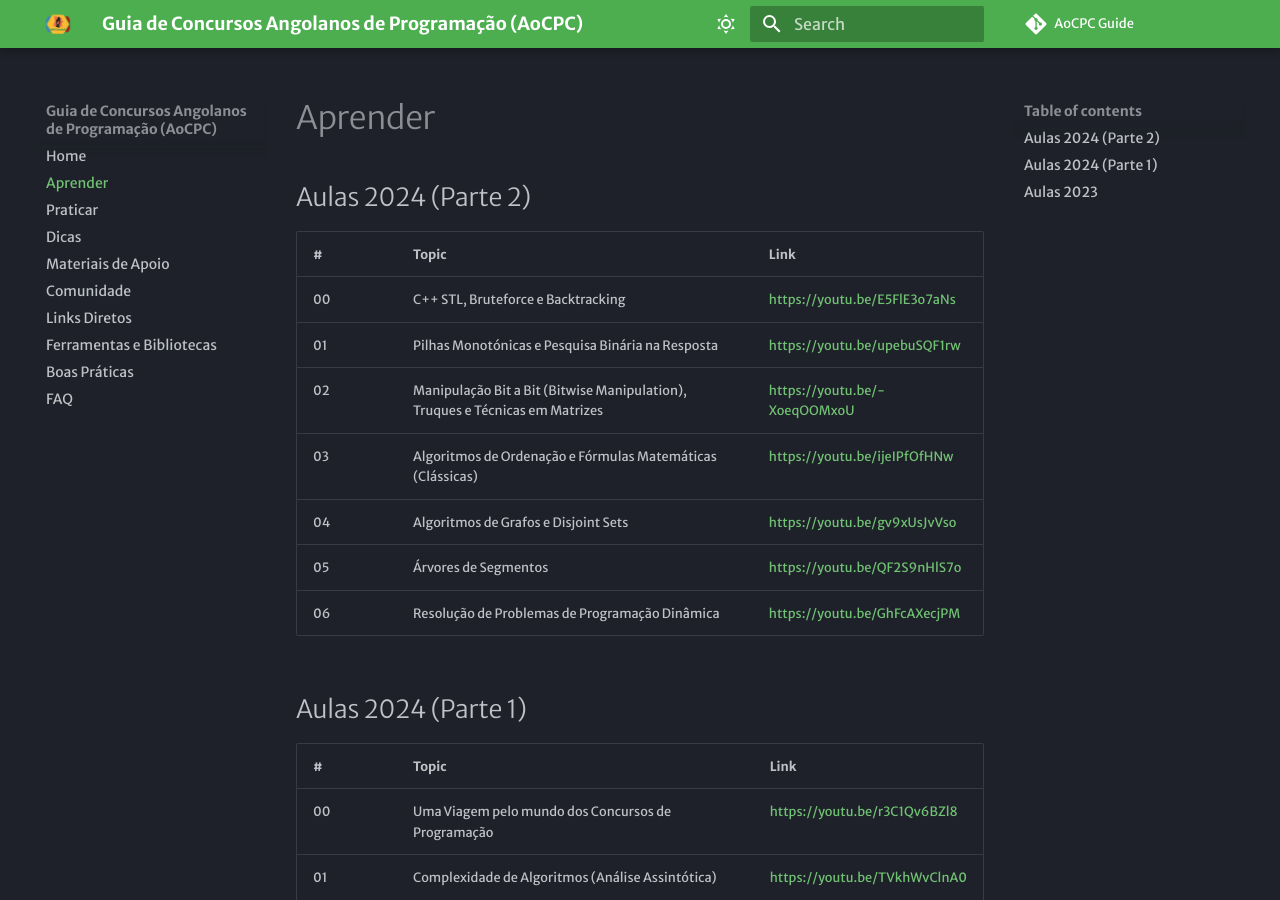
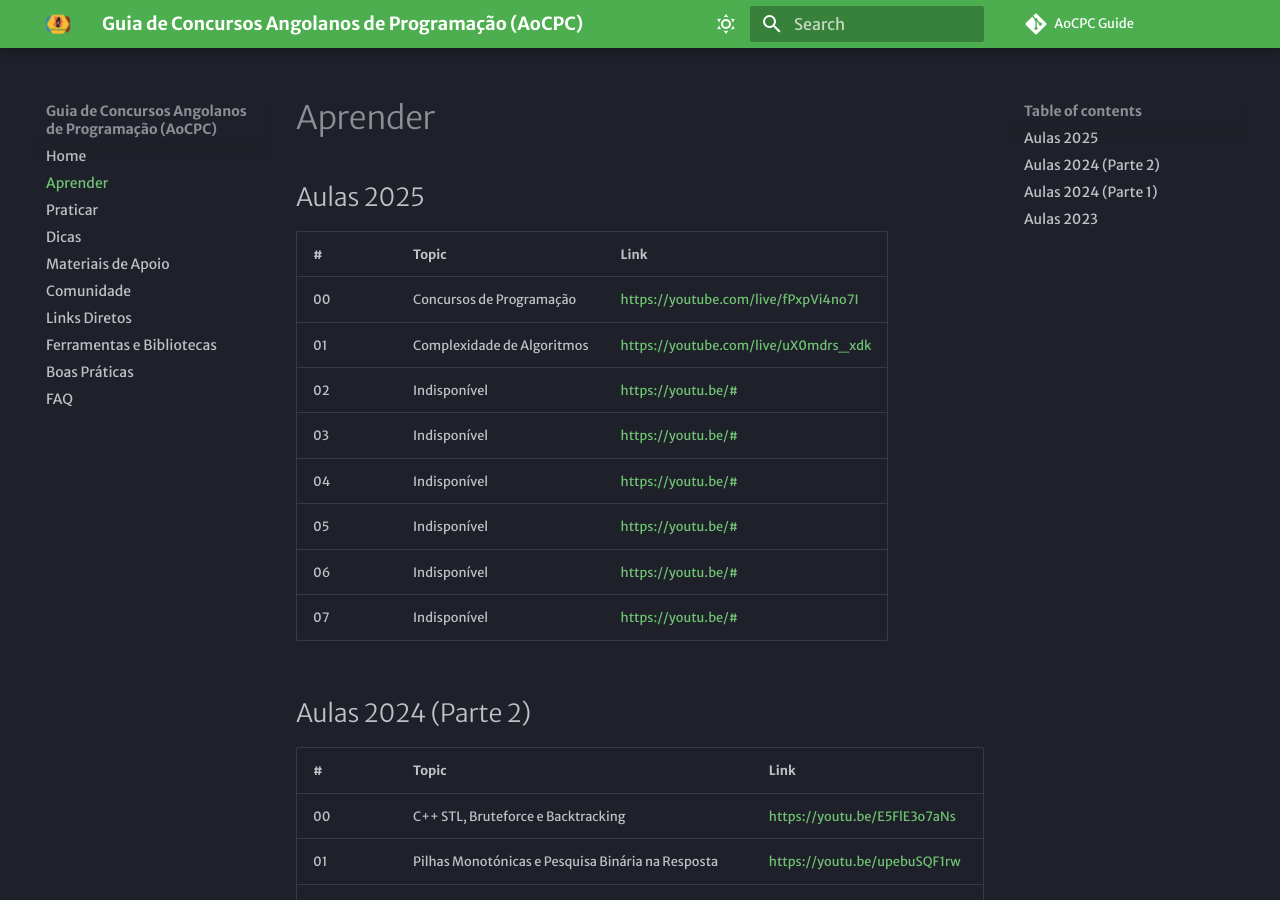
Before and after one commit to aocpc-community/aocpc-guide, an MkDocs documentation site: the page built from docs/guide/aprender.md, in a window 1280 px wide and 900 px high. Built offline with MkDocs 1.6.1 and Material for MkDocs 9.7.7, drawn with Linux system fonts in a browser that asks for light colours; some web fonts are replaced; comment, search, counter and statistics services are not loaded.

Commit message:
docs: aulas 2025 file updated

```diff
--- a/docs/guide/aprender.md
+++ b/docs/guide/aprender.md
@@ -1,3 +1,16 @@
+## Aulas 2025
+
+| #   | Topic                                                | Link                                                                 |
+|-----|------------------------------------------------------|----------------------------------------------------------------------|
+| 00  | Concursos de Programação                   | [https://youtube.com/live/fPxpVi4no7I](https://youtube.com/live/fPxpVi4no7I)         |
+| 01  | Complexidade de Algoritmos     | [https://youtube.com/live/uX0mdrs_xdk](https://youtube.com/live/uX0mdrs_xdk)        |
+| 02  | Indisponível   | [https://youtu.be/#](https://youtu.be/#)        |
+| 03  | Indisponível   | [https://youtu.be/#](https://youtu.be/#)        |
+| 04  | Indisponível   | [https://youtu.be/#](https://youtu.be/#)        |
+| 05  | Indisponível   | [https://youtu.be/#](https://youtu.be/#)        |
+| 06  | Indisponível   | [https://youtu.be/#](https://youtu.be/#)        |
+| 07  | Indisponível   | [https://youtu.be/#](https://youtu.be/#)        |
+
 ## Aulas 2024 (Parte 2)
 
 | #   | Topic                                                | Link                                                                 |
```
Also changed, not shown: docs/guide/praticar.md (+1 -0 lines).
